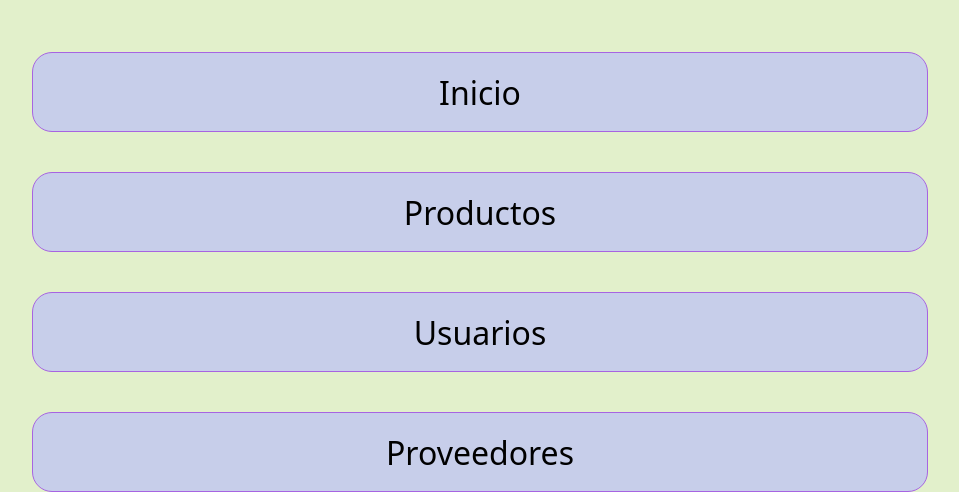
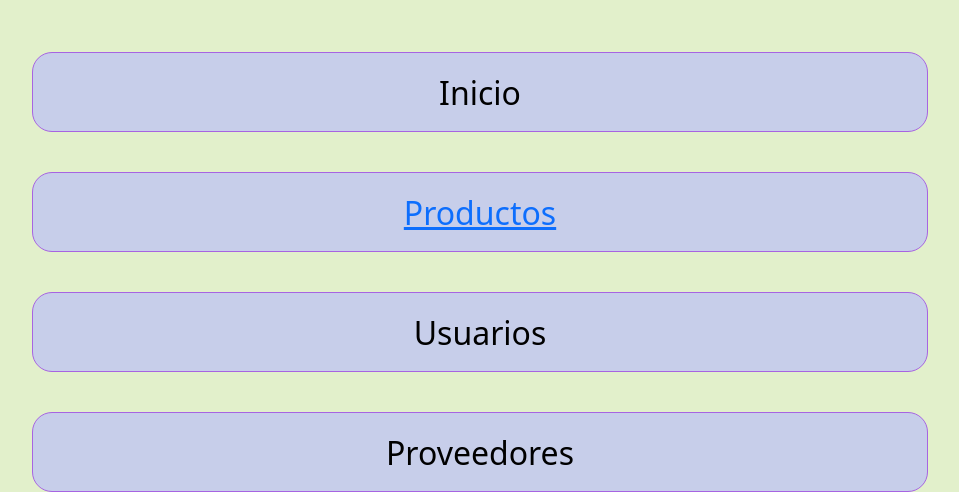
Before and after one commit to LazaroBC/almacenDjango, a Django app: page /inicio/ in a window 1280 px wide. Shown: the part 188-680 px from the top of the page, without its empty margins (160-1119 px from the left). Run offline with Django 4.2, Linux system fonts and the light colour scheme.

Commit message:
Ruta Producto

```diff
--- a/almacen/urls.py
+++ b/almacen/urls.py
@@ -23,5 +23,5 @@ urlpatterns = [
     path('', include('laboratorio.urls')),
     path('inicio/', include('laboratorio.urls')),
     path('producto/', include('laboratorio.urls')),
-    path('producot/altaProducto/', include('laboratorio.urls')),
+    path('producto/altaProducto/', include('laboratorio.urls')),
 ]
--- a/laboratorio/templates/inicio.html
+++ b/laboratorio/templates/inicio.html
@@ -79,7 +79,7 @@
     </header>
     <section>
         <button class="btn btn-primary" type="button" href="./inicio">Inicio</button><br>
-        <button class="btn btn-primary" type="button" href="./productos">Productos</button><br>
+        <button class="btn btn-primary" type="button"><a href="{% url 'producto.html' %}">Productos</a></button><br>
         <button class="btn btn-primary" type="button" href="./usuarios">Usuarios</button><br>
         <button class="btn btn-primary" type="button" href="./proveedores">Proveedores</button><br>
         <button class="btn btn-primary" type="button" href="./clientes">Clientes</a></button><br>
```
